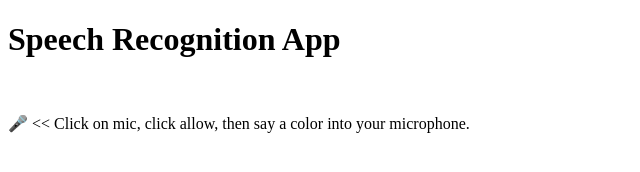
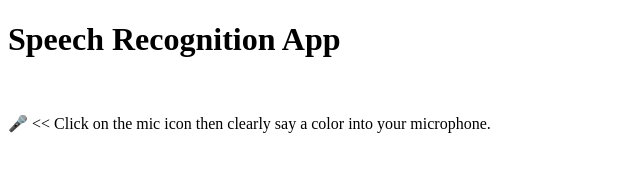
Before and after one commit to arshiamasih/speech-recognition-app, a plain HTML site: page index.html in a window 1280 px wide. Shown: the full height of the page, 0-640 px from the left. Drawn offline with Linux system fonts and the light colour scheme.

Commit message:
edited directions

```diff
--- a/index.html
+++ b/index.html
@@ -13,7 +13,7 @@
     <div id="box"></div>
     <p><img id="pic" src=""></p>
 
-    <div id="mic">🎤 << Click on mic, click allow, then say a color into your microphone. </div>
+    <div id="mic">🎤 << Click on the mic icon then clearly say a color into your microphone. </div>
 
   </body>
   <script src="main.js"></script>
```
